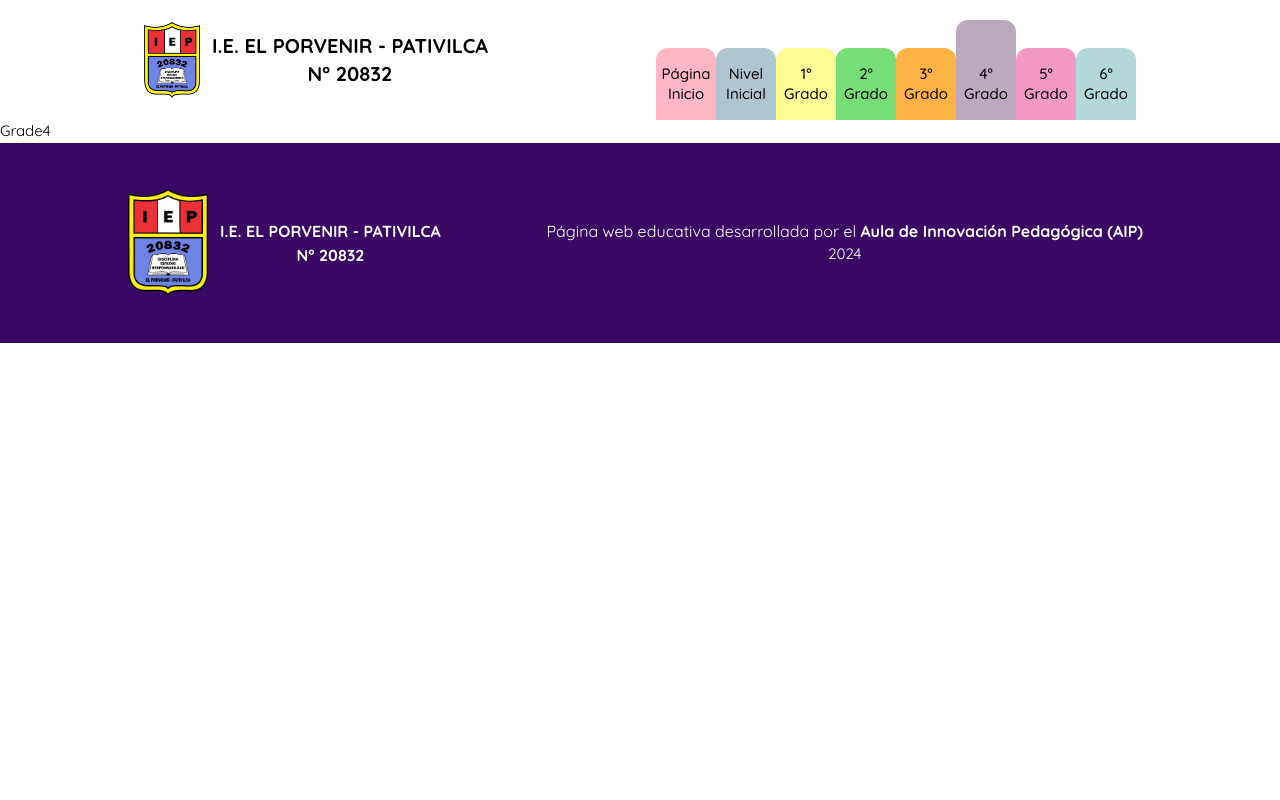
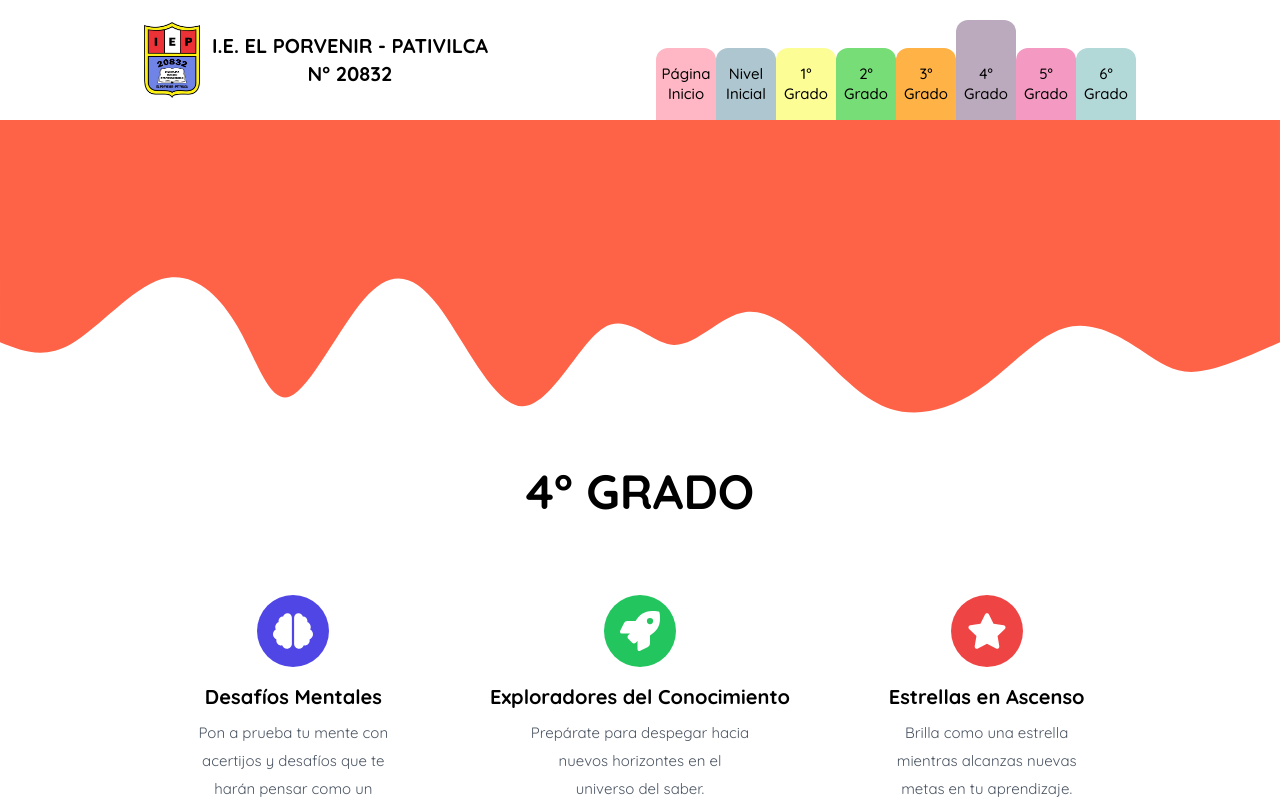
Before and after one commit to FernandoTelloL/web-juegos-educativos, a React (Vite) app: page /grade-4 in a window 1280 px wide. Shown: the top 800 px of the page. Built offline with nearby package versions, Linux system fonts and the light colour scheme.

Commit message:
agregado seccion iconos a grado 4

```diff
--- a/src/pages/Grade4.jsx
+++ /dev/null
@@ -1,6 +0,0 @@
-
-export const Grade4 = () => {
-  return (
-    <div>Grade4</div>
-  )
-}
--- /dev/null
+++ b/src/pages/grade4/AnnouncementsSectionGrade4.jsx
@@ -0,0 +1,71 @@
+import { FaBrain, FaRocket, FaStar } from "react-icons/fa"
+
+
+export const AnnouncementsSectionGrade4 = () => {
+  return (
+    <section className="mb-14">
+
+      {/* SVG de Olas en la parte superior */}
+      <div className="w-full">
+        <svg
+          width="100%"
+          height="100%"
+          id="svg"
+          viewBox="0 0 1440 390"
+          xmlns="http://www.w3.org/2000/svg"
+          className="transition duration-300 ease-in-out delay-150"
+        >
+          <path
+            d="M 0,400 L 0,150 C 34.295684971578616,134.74527598664957 68.59136994315723,119.49055197329916 93,117 C 117.40863005684277,114.50944802670084 131.93020519894972,124.7830680934529 155,140 C 178.06979480105028,155.2169319065471 209.6878092610438,175.3771756528892 242,166 C 274.3121907389562,156.6228243471108 307.318557756875,117.7082292949902 341,95 C 374.681442243125,72.2917707050098 409.03795971145604,65.78990716714995 438,75 C 466.96204028854396,84.21009283285005 490.529603397301,109.13214203640996 517,135 C 543.470396602699,160.86785796359004 572.8436266993398,187.6815246872102 601,184 C 629.1563733006602,180.3184753127898 656.0958898053402,146.14175921474921 682,147 C 707.9041101946598,147.85824078525079 732.7728140792999,183.75143845379293 761,166 C 789.2271859207001,148.24856154620707 820.8128538774603,76.85248697007896 853,78 C 885.1871461225397,79.14751302992104 917.975770410859,152.83861366589116 947,191 C 976.024229589141,229.16138633410884 1001.2840644791038,231.79305836635632 1030,199 C 1058.7159355208962,166.20694163364368 1090.8879716727263,97.98915286868355 1114,89 C 1137.1120283272737,80.01084713131645 1151.1640488299909,130.25033015890955 1173,168 C 1194.8359511700091,205.74966984109045 1224.4558330073105,231.0095264956782 1258,221 C 1291.5441669926895,210.9904735043218 1329.0126191407683,165.71156385837764 1360,148 C 1390.9873808592317,130.28843614162236 1415.493690429616,140.14421807081118 1440,150 L 1440,400 L 0,400 Z"
+            stroke="none"
+            strokeWidth="0"
+            fill="#FF6347"  // Color de la ola es un tono tomate
+            fillOpacity="1"
+            className="transition-all duration-300 ease-in-out delay-150 path-0"
+            transform="rotate(-180 720 200)"
+          ></path>
+        </svg>
+      </div>
+
+      <h1 className="text-5xl font-bold text-center mb-12">4° GRADO</h1>
+
+      <div className="grid grid-cols-1 md:grid-cols-3 gap-8 text-center container px-2 md:w-[80%] mx-auto mt-0 mb-24">
+
+        {/* Primer ítem */}
+        <div className="flex flex-col items-center mt-8">
+          <div className="bg-indigo-600 text-white p-4 rounded-full">
+            <FaBrain size={40} />
+          </div>
+          <h2 className="text-xl font-bold mt-4">Desafíos Mentales</h2>
+          <p className="mt-2 text-lg md:text-normal w-[70%] text-gray-600">
+            Pon a prueba tu mente con acertijos y desafíos que te harán pensar como un verdadero genio.
+          </p>
+        </div>
+
+        {/* Segundo ítem */}
+        <div className="flex flex-col items-center mt-8">
+          <div className="bg-green-500 text-white p-4 rounded-full">
+            <FaRocket size={40} />
+          </div>
+          <h2 className="text-xl font-bold mt-4">Exploradores del Conocimiento</h2>
+          <p className="mt-2 text-lg md:text-normal w-[70%] text-gray-600">
+            Prepárate para despegar hacia nuevos horizontes en el universo del saber.
+          </p>
+        </div>
+
+        {/* Tercer ítem */}
+        <div className="flex flex-col items-center mt-8">
+          <div className="bg-red-500 text-white p-4 rounded-full">
+            <FaStar size={40} />
+          </div>
+          <h2 className="text-xl font-bold mt-4">Estrellas en Ascenso</h2>
+          <p className="mt-2 text-lg md:text-normal w-[70%] text-gray-600">
+            Brilla como una estrella mientras alcanzas nuevas metas en tu aprendizaje.
+          </p>
+        </div>
+
+      </div>
+
+    </section>
+  )
+}
--- /dev/null
+++ b/src/pages/grade4/Grade4.jsx
@@ -0,0 +1,9 @@
+import { AnnouncementsSectionGrade4 } from "./AnnouncementsSectionGrade4"
+
+export const Grade4 = () => {
+  return (
+    <>
+      <AnnouncementsSectionGrade4 />
+    </>
+  )
+}
--- a/src/pages/index.js
+++ b/src/pages/index.js
@@ -1,3 +1,7 @@
+export { AnnouncementsSectionGrade4 } from "./grade4/AnnouncementsSectionGrade4";
+
+export { Grade4 } from "./grade4/Grade4";
+
 export { ActivitiesGrade3 } from "./grade3/ActivitiesGrade3";
 
 export { Grade3 } from "./grade3/Grade3";
@@ -42,6 +46,4 @@ export { Grade6 } from "./Grade6";
 
 export { Grade5 } from "./Grade5";
 
-export { Grade4 } from "./Grade4";
-
 export { Grade2 } from "./grade2/Grade2";
```
